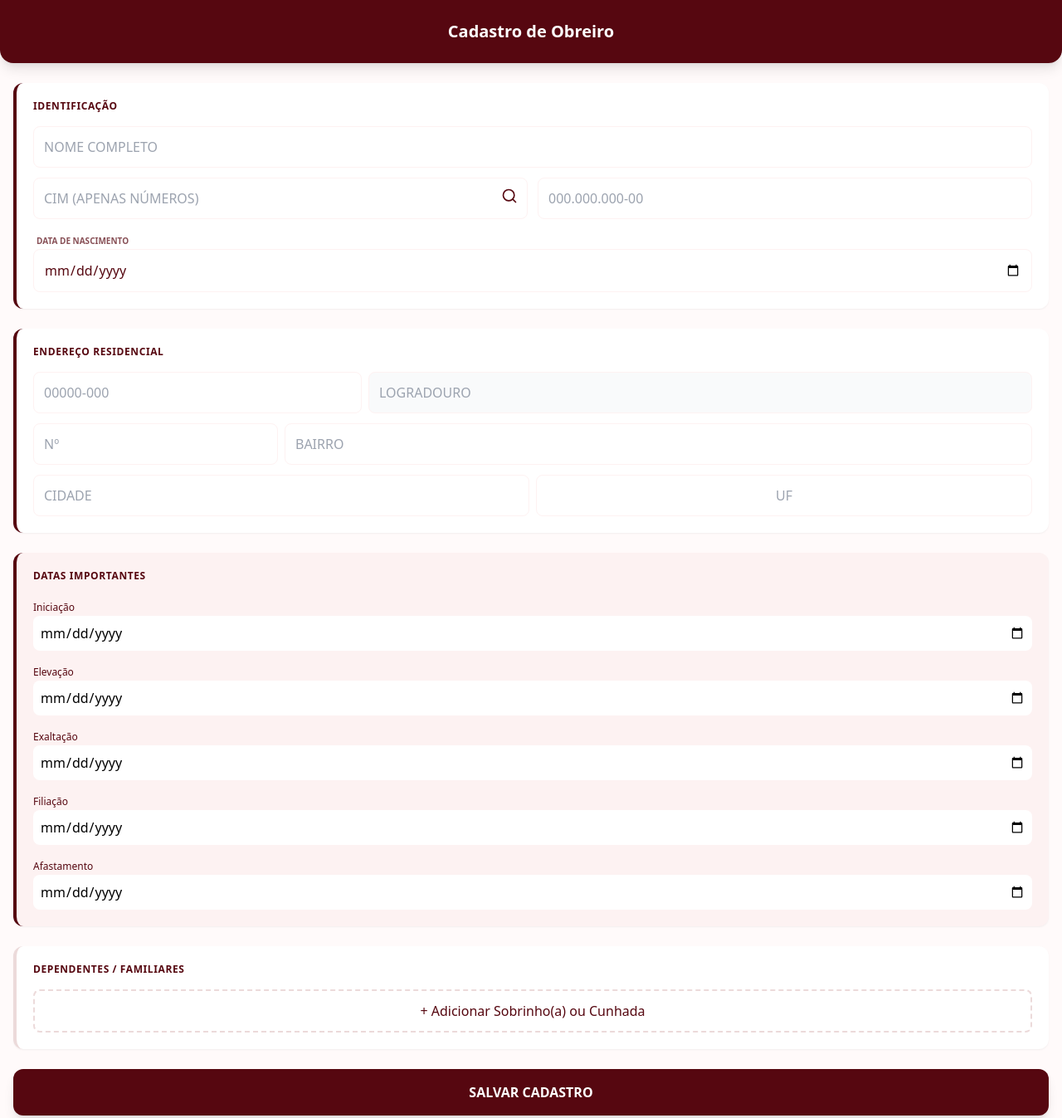
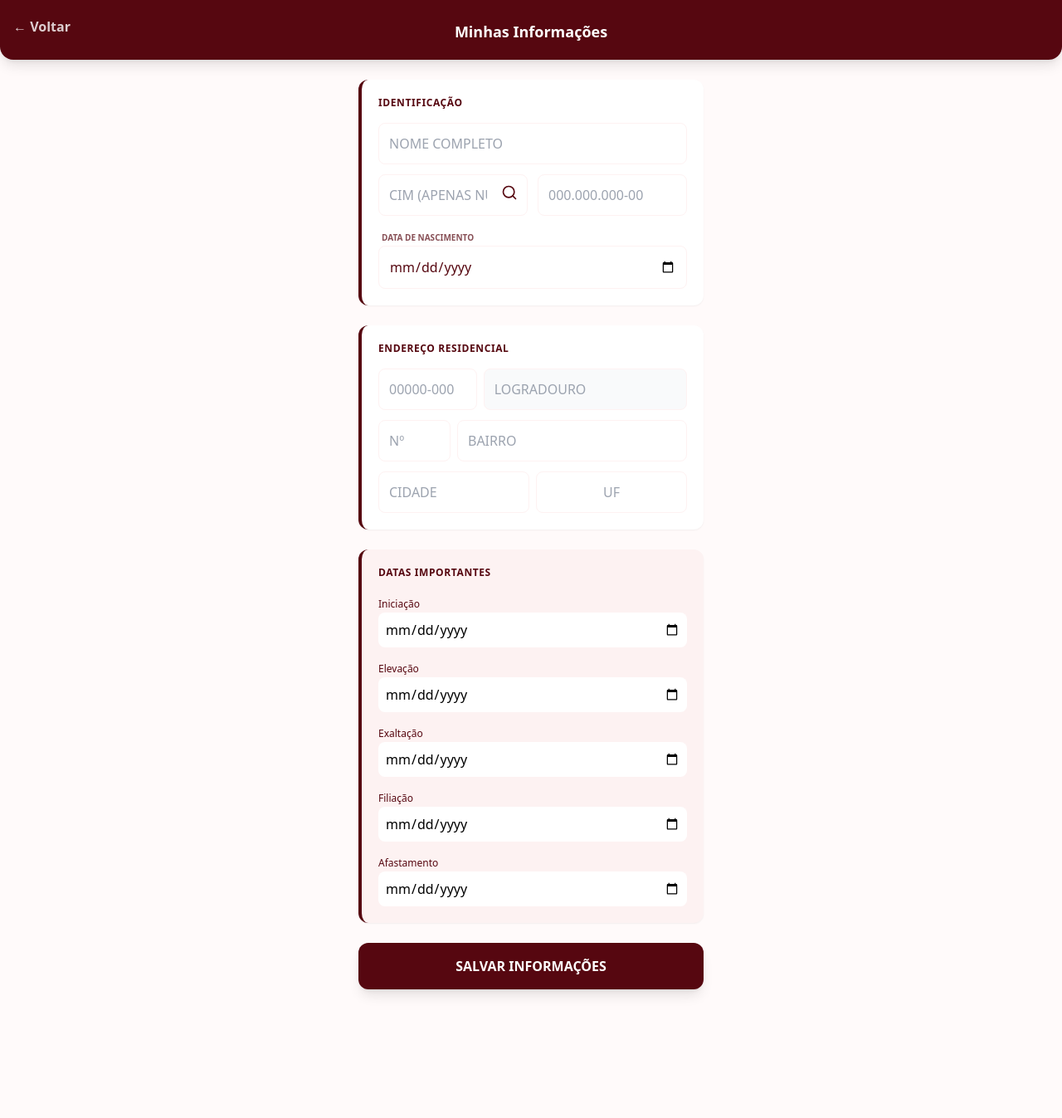
Before and after one commit to jfontes/Igualdade, a plain HTML site: page frontend/index.html in a window 1280 px wide. Shown: the top 1347 px of the page at 83% size. After the commit the page ends 1232 px from the top, so only its background shows below. Drawn offline with nearby package versions, Linux system fonts and the light colour scheme.

Commit message:
Update index.html

```diff
--- a/frontend/index.html
+++ b/frontend/index.html
@@ -17,11 +17,12 @@
 </head>
 <body class="font-sans pb-10" style="background-color: #fffafa;">
 
-    <header style="background-color: #560710;" class="text-white p-6 shadow-lg rounded-b-2xl mb-6">
-        <h1 class="text-xl font-bold text-center">Cadastro de Obreiro</h1>
+    <header style="background-color: #560710;" class="text-white p-5 shadow-lg rounded-b-2xl mb-6 relative">
+        <a href="home.html" class="absolute left-4 top-5 text-white opacity-80 hover:opacity-100 font-bold">← Voltar</a>
+        <h1 class="text-lg font-bold text-center mt-1">Minhas Informações</h1>
     </header>
 
-    <main class="px-4 space-y-6">
+    <main class="px-4 space-y-6 max-w-md mx-auto">
         <section class="bg-white p-5 rounded-xl shadow-sm border-l-4" style="border-color: #560710;">
             <h2 style="color: #560710;" class="font-bold mb-4 uppercase text-xs tracking-wider">Identificação</h2>
             <input type="text" id="nome" placeholder="NOME COMPLETO" class="w-full p-3 border border-red-50 rounded-lg mb-3 uppercase outline-none focus:ring-2 focus:ring-[#560710]">
@@ -80,16 +81,8 @@
             </div>
         </section>
 
-        <section class="bg-white p-5 rounded-xl shadow-sm border-l-4" style="border-color: #ecdada;">
-            <h2 style="color: #560710;" class="font-bold mb-4 uppercase text-xs tracking-wider">Dependentes / Familiares</h2>
-            <div id="lista-familiares" class="space-y-4 mb-4"></div>
-            <button type="button" onclick="adicionarCampoFamiliar()" style="border-color: #ecdada; color: #560710;" class="w-full py-3 border-2 border-dashed rounded-lg font-medium active:bg-red-50">
-                + Adicionar Sobrinho(a) ou Cunhada
-            </button>
-        </section>
-
         <button onclick="enviarDados()" id="btnSalvar" style="background-color: #560710;" class="w-full text-white font-bold py-4 rounded-xl shadow-lg transition-all active:scale-95">
-            SALVAR CADASTRO
+            SALVAR INFORMAÇÕES
         </button>
     </main>
 
```
